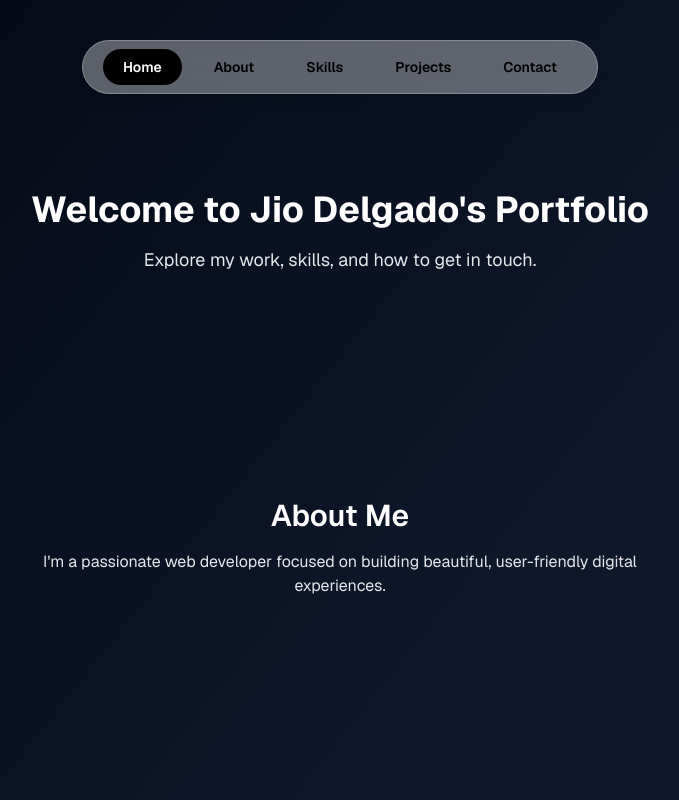
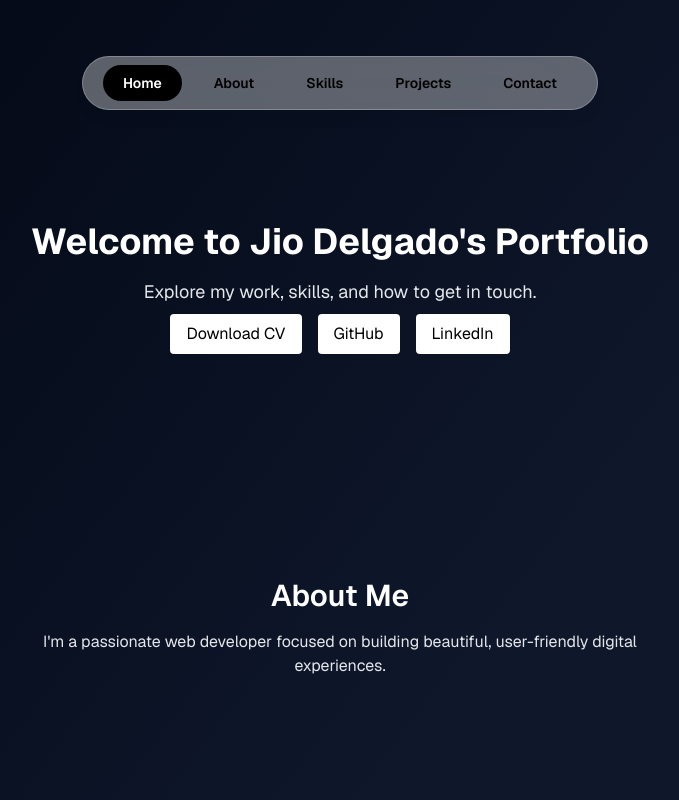
Before and after one commit to realjeeyo/portfolio, a Next.js app: page / in a window 1280 px wide. Shown: the top 800 px of the page, without its empty margins (300-979 px from the left). Built offline with nearby package versions, Linux system fonts and the light colour scheme.

Commit message:
refactor(ui): now using headlessui and heroicons

```diff
--- a/app/components/navbar.tsx
+++ b/app/components/navbar.tsx
@@ -65,7 +65,7 @@ const Navbar = () => {
     }, []);
 
     return (
-        <header className="sticky top-0 z-50 flex w-full justify-center">
+        <header className="sticky top-0 z-50 flex w-full justify-center scroll-mt-4 py-4">
             <div className="mx-auto flex max-w-4xl items-center justify-center rounded-4xl border border-white/25 bg-white/35 px-5 py-2 shadow-lg shadow-black/5 backdrop-blur-2xl">
                 <nav
                     className="relative flex flex-wrap items-center justify-center gap-3"
--- a/app/page.tsx
+++ b/app/page.tsx
@@ -1,3 +1,5 @@
+import Link from 'next/link';
+
 export default function Home() {
   return (
   <div className="container mx-auto space-y-32 text-center">
@@ -6,6 +8,11 @@ export default function Home() {
     <p className="text-lg text-gray-200 max-w-2xl mx-auto">
       Explore my work, skills, and how to get in touch.
     </p>
+    <div className="mt-2 flex justify-center gap-4">
+      <Link href="/delgado-resume.pdf" className="rounded bg-white px-4 py-2 text-black" download>Download CV</Link>
+      <Link href="https://github.com/realjeeyo" className="rounded bg-white px-4 py-2 text-black">GitHub</Link>
+      <Link href="https://linkedin.com/in/jiodelgado" className="rounded bg-white px-4 py-2 text-black">LinkedIn</Link>
+    </div>
     </section>
 
     <section id="about" className="pt-24">
--- a/package.json
+++ b/package.json
@@ -9,6 +9,8 @@
     "lint": "eslint"
   },
   "dependencies": {
+    "@headlessui/react": "^2.2.9",
+    "@heroicons/react": "^2.2.0",
     "next": "^16.0.10",
     "react": "19.2.0",
     "react-dom": "19.2.0"
```
Also changed, not shown: 2 other files (tests, documents, lock files or other folders).
